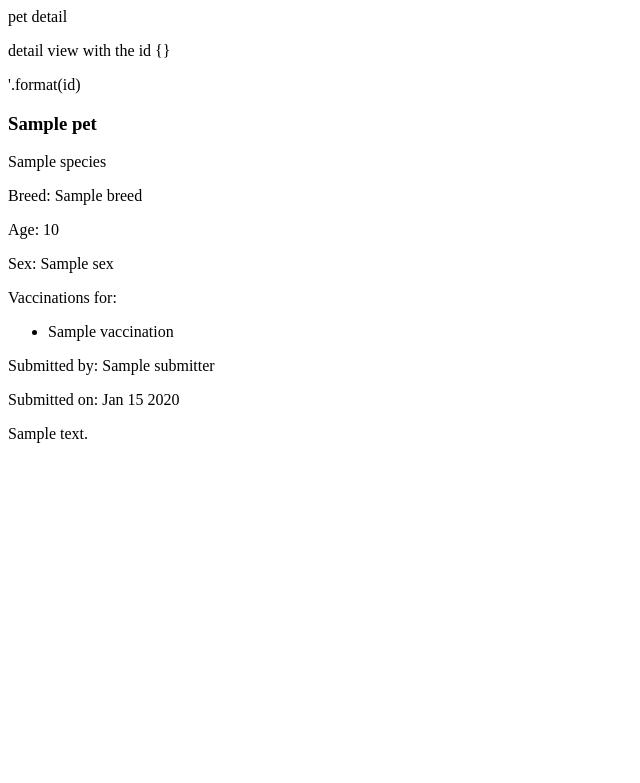
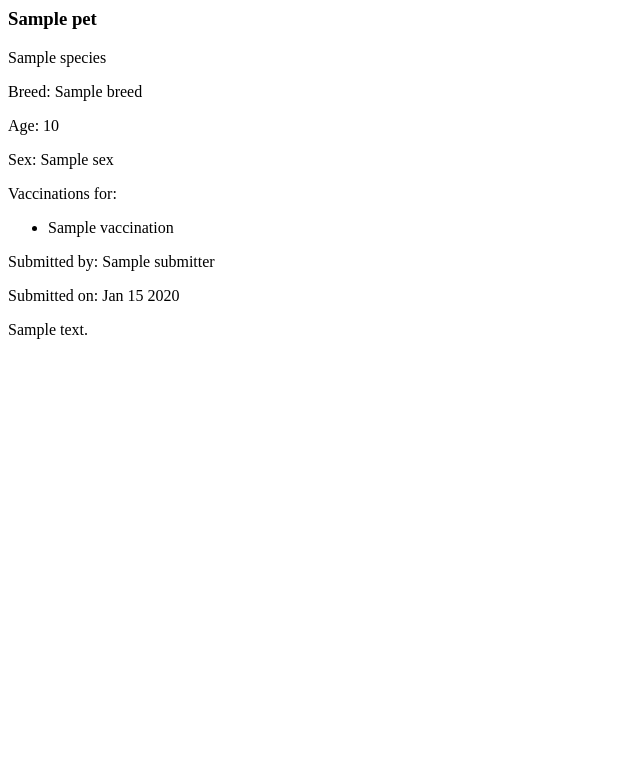
Before and after one commit to liberbell/dj02, a Django app: template dj02/wisdompets/adoptions/templates/pet_detail.html in a window 1280 px wide. Shown: the top 783 px of the page, without its empty margins (0-640 px from the left). Run offline with Django 3.2, Linux system fonts and the light colour scheme; the template is opened without the code that fills it: most values are stand-ins (such as "Sample title", 1, 10 or a date in 2020).

Commit message:
pet_detail6

```diff
--- a/dj02/wisdompets/adoptions/templates/pet_detail.html
+++ b/dj02/wisdompets/adoptions/templates/pet_detail.html
@@ -1,5 +1,3 @@
-pet detail
-<p>detail view with the id {}</p>'.format(id)
 <div class="">
   <h3>{{ pet.name|capfirst }}</h3>
   <p>{{ pet.species }}</p>
```
